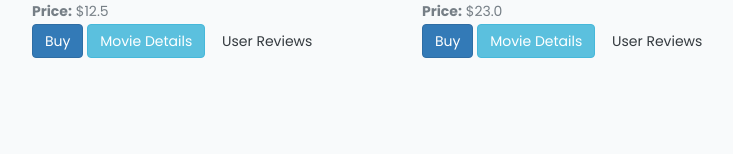
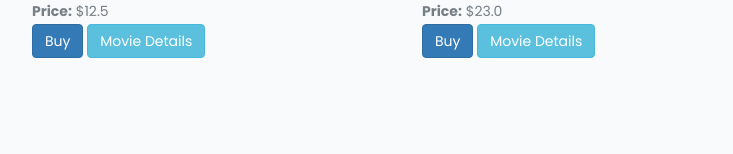
Before and after one commit to GaigeHill7/SoftwareProject, a Flask app: page /browse_movies in a window 1280 px wide. Shown: the part 1321-1475 px from the top of the page, without its empty margins (38-771 px from the left). Run offline with Flask 3, Linux system fonts and the light colour scheme; some libraries are stand-ins or nearby versions.

Commit message:
minor changes

```diff
--- a/movie_booking_system/templates/browse_movies.html
+++ b/movie_booking_system/templates/browse_movies.html
@@ -69,7 +69,6 @@
                             <p><strong>Price:</strong> ${{ movie.price }}</p>
                             <a href="{{ url_for('purchase_ticket', movie_id=movie.id) }}" class="btn btn-primary mb-2">Buy</a>
                             <a href="{{ url_for('movie_details', movie_id=movie.id) }}" class="btn btn-info mb-2">Movie Details</a>
-                            <a href="{{ url_for('movie_reviews', movie_id=movie.id) }}" class="btn btn-secondary">User Reviews</a>
                         </div>
                     </div>
                 </div>
@@ -92,7 +91,6 @@
                             <p class="card-text">{{ movie.description }}</p>
                             <p><strong>Release Date:</strong> {{ movie.release_date }}</p>
                             <a href="{{ url_for('movie_details', movie_id=movie.id) }}" class="btn btn-info mb-2">Movie Details</a>
-                            <a href="{{ url_for('movie_reviews', movie_id=movie.id) }}" class="btn btn-secondary">User Reviews</a>
                         </div>
                     </div>
                 </div>
```
Also changed, not shown: movie_booking_system/instance/movie_booking.db.
